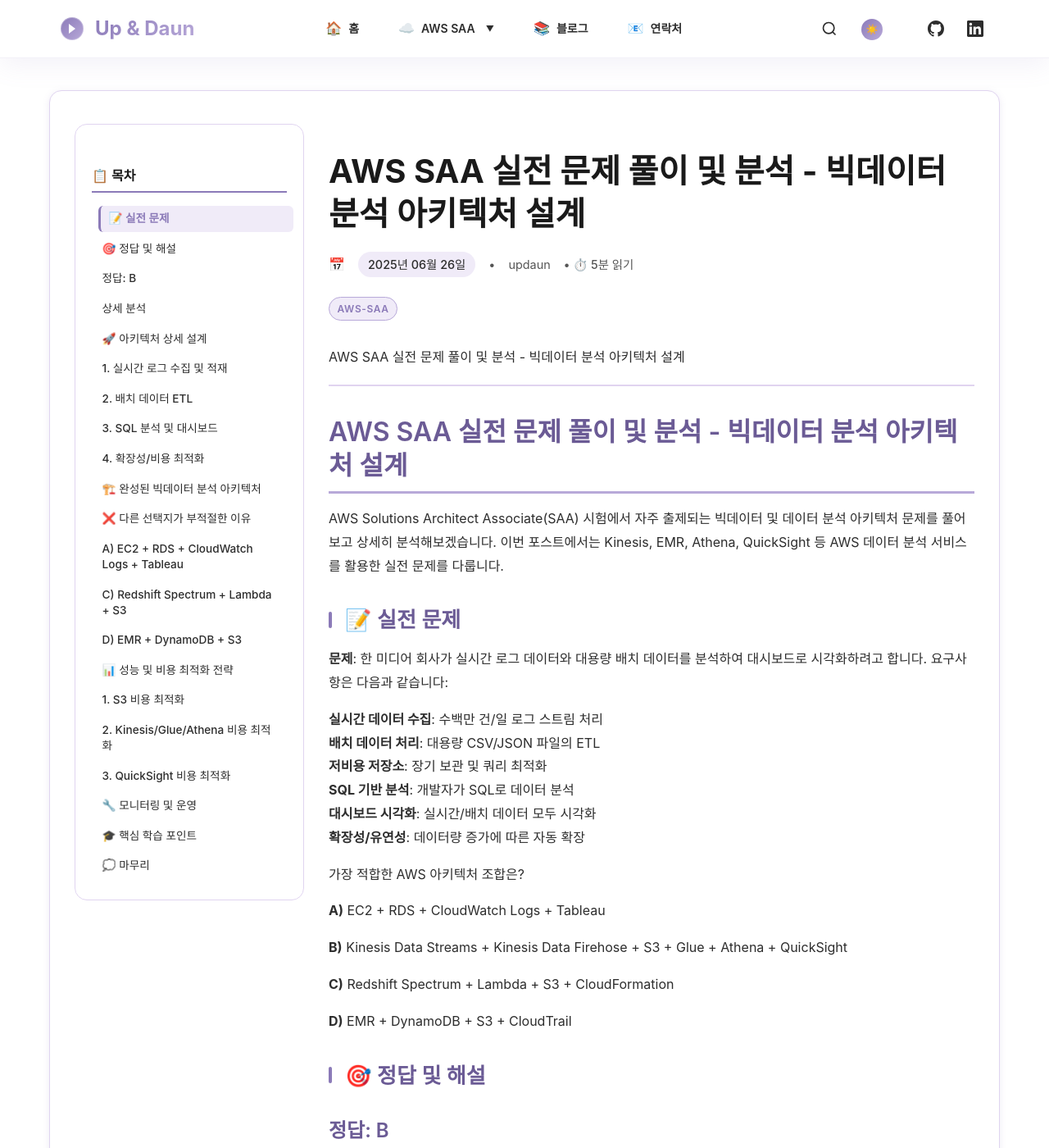
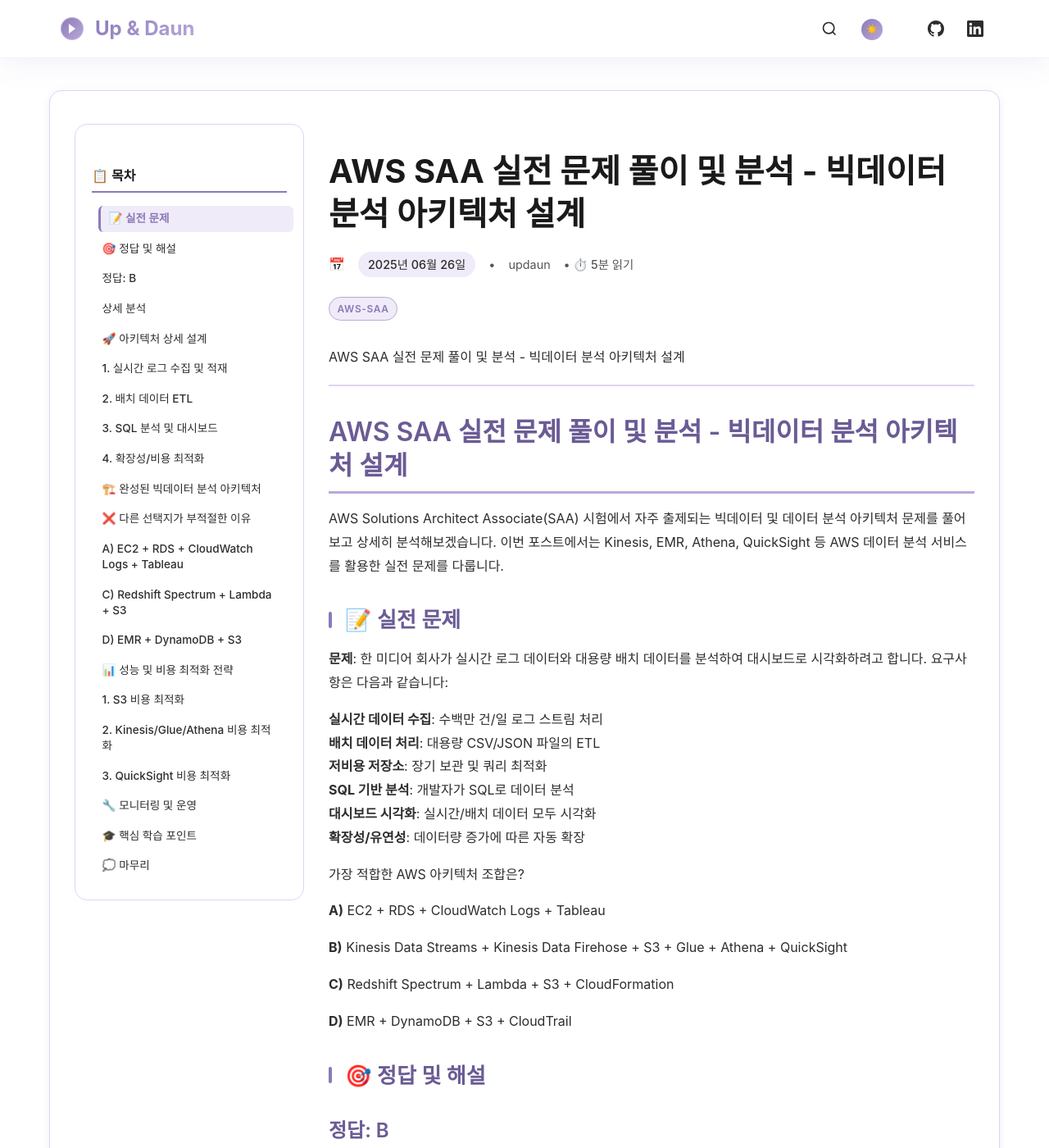
Before and after one commit to updaun/updaun.github.io, a Jekyll site: the page built from _posts/2025-06-26-aws-saa-bigdata-analytics-architecture.md, in a window 1280 px wide and 1400 px high. Shown: the whole window at 82% size. Built offline with Jekyll 4.4.1, drawn with Linux system fonts in a browser that asks for light colours.

Commit message:
feat: enhance code block copy functionality and improve text overflow handling in posts

```diff
--- a/_layouts/default.html
+++ b/_layouts/default.html
@@ -474,41 +491,6 @@
                         </div>
                         <span class="brand-text">{{ site.title | escape }}</span>
                     </a>
-                </div>
-
-                <!-- 메인 네비게이션 -->
-                <div class="nav-menu" id="navMenu">
-                    <ul class="nav-list">
-                        <li class="nav-item">
-                            <a href="{{ '/' | relative_url }}" class="nav-link">
-                                <span class="nav-icon">🏠</span>
-                                <span class="nav-text">홈</span>
-                            </a>
-                        </li>
-                        <li class="nav-item dropdown">
-                            <a href="{{ '/aws-saa/' | relative_url }}" class="nav-link dropdown-toggle">
-                                <span class="nav-icon">☁️</span>
-                                <span class="nav-text">AWS SAA</span>
-                                <span class="dropdown-arrow">▼</span>
-                            </a>
-                            <div class="dropdown-menu">
-                                <a href="{{ '/aws-saa/' | relative_url }}" class="dropdown-item">전체 글</a>
-                                <a href="{{ '/aws-saa/test' | relative_url }}" class="dropdown-item">연습 문제</a>
-                            </div>
-                        </li>
-                        <li class="nav-item">
-                            <a href="#" class="nav-link">
-                                <span class="nav-icon">📚</span>
-                                <span class="nav-text">블로그</span>
-                            </a>
-                        </li>
-                        <li class="nav-item">
-                            <a href="#" class="nav-link">
-                                <span class="nav-icon">📧</span>
-                                <span class="nav-text">연락처</span>
-                            </a>
-                        </li>
-                    </ul>
                 </div>
 
                 <!-- 우측 유틸리티 -->
--- a/assets/css/style.scss
+++ b/assets/css/style.scss
@@ -720,6 +720,10 @@
     transition: all 0.3s ease;
     width: 100%;
     max-width: 100%;
+    overflow-wrap: break-word;
+    word-wrap: break-word;
+    word-break: break-word;
+    hyphens: auto;
 }
 
 /* 다크모드에서 메인 콘텐츠 카드 배경 */
@@ -905,6 +909,26 @@
 .post-content {
     margin-bottom: 30px;
     line-height: 1.8;
+    overflow-wrap: break-word;
+    word-wrap: break-word;
+    word-break: break-word;
+    hyphens: auto;
+    max-width: 100%;
+}
+
+/* 텍스트 내용의 긴 URL이나 단어 처리 */
+.post-content p,
+.post-content li,
+.post-content div {
+    overflow-wrap: break-word;
+    word-wrap: break-word;
+    word-break: break-word;
+}
+
+/* 링크와 URL 처리 */
+.post-content a {
+    word-break: break-all;
+    overflow-wrap: break-word;
 }
 
 .post-content h1,
@@ -955,6 +979,10 @@
     padding: 20px;
     overflow-x: auto;
     margin: 20px 0;
+    max-width: 100%;
+    white-space: pre-wrap;
+    word-break: break-all;
+    overflow-wrap: anywhere;
 }
 
 .post-content code {
@@ -963,6 +991,8 @@
     border-radius: 4px;
     font-size: 0.9em;
     color: var(--primary-dark);
+    word-break: break-all;
+    overflow-wrap: anywhere;
 }
 
 .post-content pre code {
@@ -1042,6 +1072,10 @@
   font-size: 0.875rem;
   line-height: 1.5;
   margin: 1rem 0;
+  max-width: 100%;
+  white-space: pre-wrap;
+  word-break: break-all;
+  overflow-wrap: anywhere;
 
   [data-theme="dark"] & {
     background-color: #1e1e1e;
@@ -1121,6 +1155,8 @@
   border-radius: 4px;
   font-family: 'SF Mono', Monaco, 'Cascadia Code', 'Roboto Mono', Consolas, 'Courier New', monospace;
   font-size: 0.875em;
+  word-break: break-all;
+  overflow-wrap: anywhere;
 
   [data-theme="dark"] & {
     background-color: #2d2d2d;
@@ -1146,6 +1182,10 @@
   overflow-x: auto;
   border: 1px solid #e9ecef;
   margin: 1rem 0;
+  max-width: 100%;
+  white-space: pre-wrap;
+  word-break: break-all;
+  overflow-wrap: anywhere;
 
   [data-theme="dark"] & {
     background-color: #1e1e1e;
@@ -2437,3 +2477,97 @@
         gap: 0.5rem;
     }
 }
+
+/* 테이블 반응형 처리 및 오버플로우 방지 */
+.post-content table {
+    width: 100%;
+    max-width: 100%;
+    border-collapse: collapse;
+    margin: 1rem 0;
+    overflow-x: auto;
+    display: block;
+    white-space: nowrap;
+    word-break: keep-all;
+    border: 1px solid var(--border-color);
+    border-radius: 8px;
+    box-shadow: var(--card-shadow);
+}
+
+.post-content table thead {
+    background: var(--accent-color);
+}
+
+.post-content table th,
+.post-content table td {
+    padding: 0.75rem;
+    text-align: left;
+    border-bottom: 1px solid var(--border-color);
+    word-wrap: break-word;
+    overflow-wrap: break-word;
+    max-width: 200px;
+}
+
+.post-content table th {
+    font-weight: 600;
+    color: var(--primary-dark);
+}
+
+/* 테이블 컨테이너 래퍼 */
+.post-content .table-wrapper,
+.table-responsive {
+    overflow-x: auto;
+    max-width: 100%;
+    margin: 1rem 0;
+    border-radius: 8px;
+    border: 1px solid var(--border-color);
+}
+
+/* 이미지 및 미디어 요소 반응형 처리 */
+.post-content img,
+.post-content video,
+.post-content iframe {
+    max-width: 100% !important;
+    height: auto !important;
+    object-fit: contain;
+}
+
+/* 긴 URL이나 문자열이 포함된 요소들 */
+.post-content .highlight table,
+.post-content .rouge-table {
+    overflow-x: auto;
+    max-width: 100%;
+    white-space: nowrap;
+}
+
+/* blockquote 내용 처리 */
+.post-content blockquote {
+    overflow-wrap: break-word;
+    word-wrap: break-word;
+    word-break: break-word;
+    max-width: 100%;
+}
+
+/* 리스트 항목 처리 */
+.post-content ul li,
+.post-content ol li {
+    overflow-wrap: break-word;
+    word-wrap: break-word;
+    word-break: break-word;
+}
+
+/* 모바일에서 테이블 추가 처리 */
+@media (max-width: 768px) {
+    .post-content table {
+        font-size: 0.875rem;
+        white-space: normal;
+    }
+
+    .post-content table th,
+    .post-content table td {
+        padding: 0.5rem;
+        min-width: 100px;
+        max-width: 150px;
+        word-break: break-word;
+        white-space: normal;
+    }
+}
```
Also changed, not shown: other parts of _layouts/default.html (+20 -3 lines).
